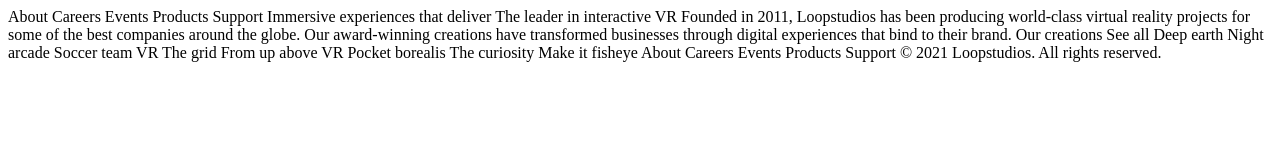
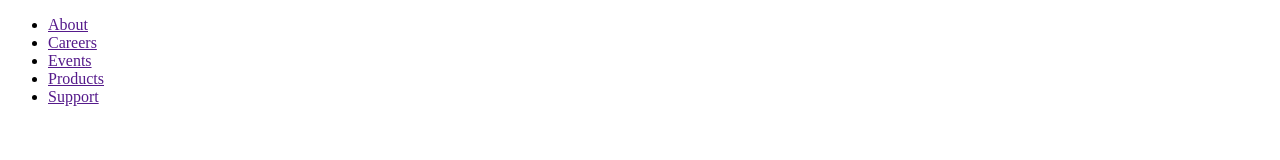
Before and after one commit to abdouAoufi/challenge-6, a plain HTML site: page index.html in a window 1280 px wide. Drawn offline with Linux system fonts and the light colour scheme.

Commit message:
add navbar html code

```diff
--- a/index.html
+++ b/index.html
@@ -6,7 +6,7 @@
     <!-- displays site properly based on user's device -->
 
     <link
-      rel="icon"
+      rel="icon "
       type="image/png"
       sizes="32x32"
       href="./images/favicon-32x32.png"
@@ -15,17 +15,23 @@
     <title>Frontend Mentor | Loopstudios landing page</title>
   </head>
   <body>
-    About Careers Events Products Support Immersive experiences that deliver The
+    <!--      Immersive experiences that deliver The
     leader in interactive VR Founded in 2011, Loopstudios has been producing
     world-class virtual reality projects for some of the best companies around
     the globe. Our award-winning creations have transformed businesses through
     digital experiences that bind to their brand. Our creations See all Deep
     earth Night arcade Soccer team VR The grid From up above VR Pocket borealis
     The curiosity Make it fisheye About Careers Events Products Support © 2021
-    Loopstudios. All rights reserved.
-
+    Loopstudios. All rights reserved. -->
     <div>
-
+      <a href="./images/logo.svg"></a>
+      <ul>
+        <li><a href="">About</a></li>
+        <li><a href="">Careers</a></li>
+        <li><a href="">Events</a></li>
+        <li><a href="">Products</a></li>
+        <li><a href="">Support</a></li>
+      </ul>
     </div>
   </body>
 </html>
```
